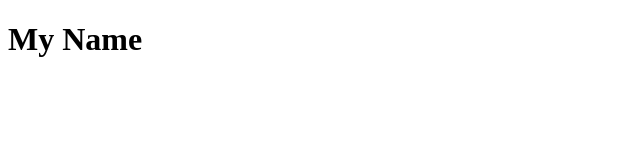
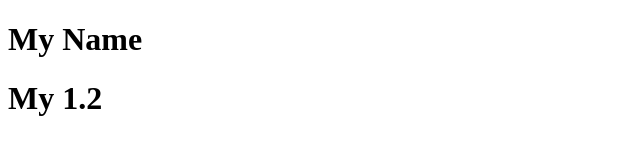
Before and after one commit to Trilulu/taining_git, a plain HTML site: page index.html in a window 1280 px wide. Shown: the whole page, without its empty margins (0-640 px from the left). Drawn offline with Linux system fonts and the light colour scheme.

Commit message:
vesrsion 1.2

```diff
--- a/index.html
+++ b/index.html
@@ -7,5 +7,6 @@
 </head>
 <body>
     <h1>My Name</h1>
+    <h1>My 1.2</h1>
 </body>
 </html>
```
